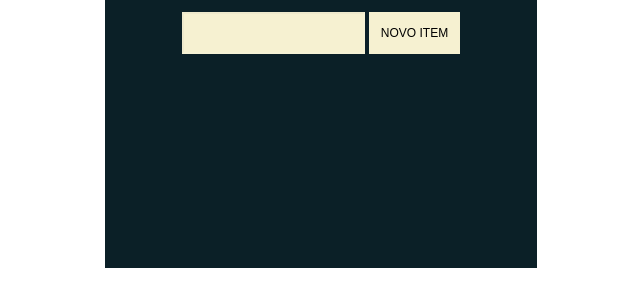
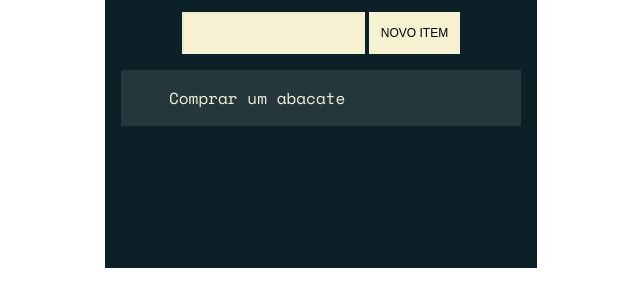
Before and after one commit to jrsartorelli/Cursos-Alura, a plain HTML site: page Manipule o DOM com JavaScript/CEEP/index.html in a window 1280 px wide. Shown: the part 298-604 px from the top of the page, without its empty margins (319-959 px from the left). Drawn offline with nearby package versions, Linux system fonts and the light colour scheme; a web font is replaced by a local one.

Commit message:
Preparando ambiente para início de curso

```diff
--- a/Manipule o DOM com JavaScript/projeto_inicial/index.html
+++ b/Manipule o DOM com JavaScript/CEEP/index.html
@@ -21,7 +21,11 @@
       </form>
 
       <ul class="list">
-
+        <li class="task">
+          <p class="content">
+            Comprar um abacate
+          </p>
+        </li>
       </ul>
     </div>
 </body>
```
Also changed, not shown: Manipule o DOM com JavaScript/CEEP/assets/css/style.css (renamed from Manipule o DOM com JavaScript/projeto_inicial/assets/css/style.css).
